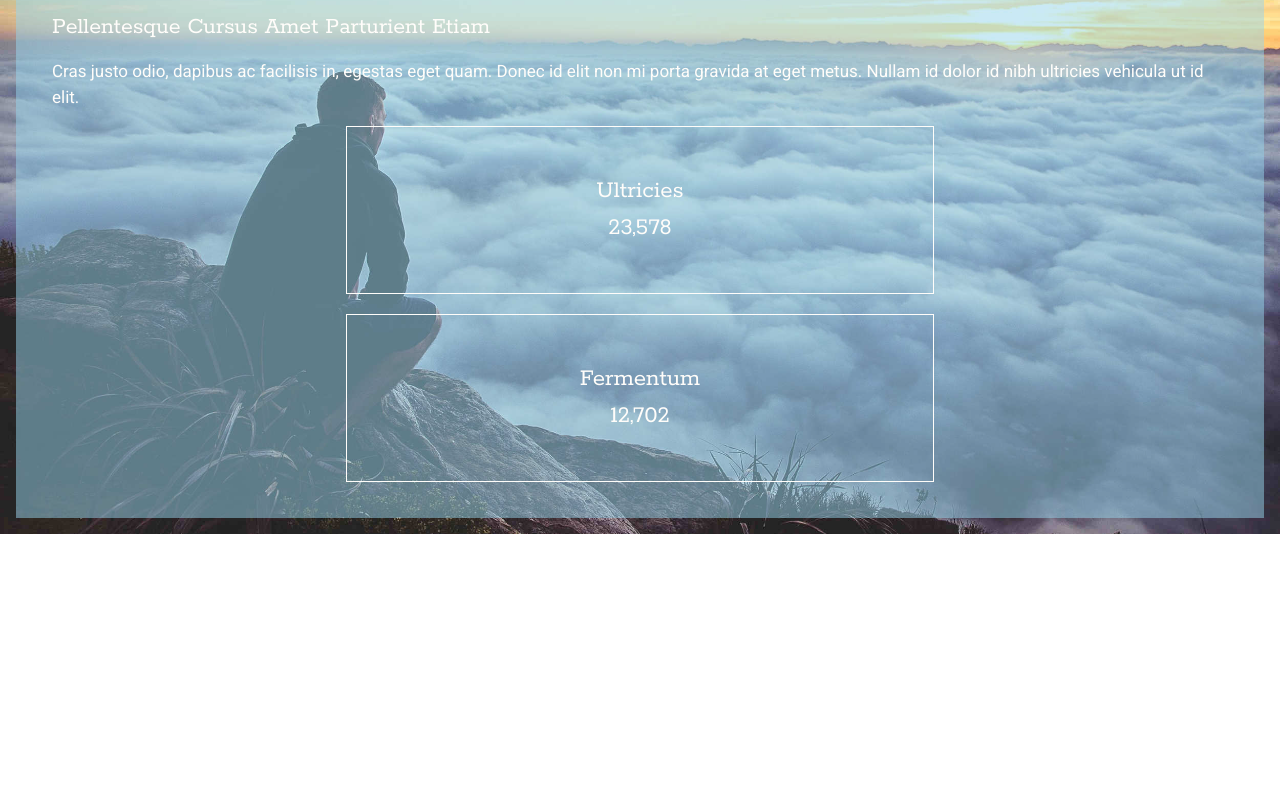
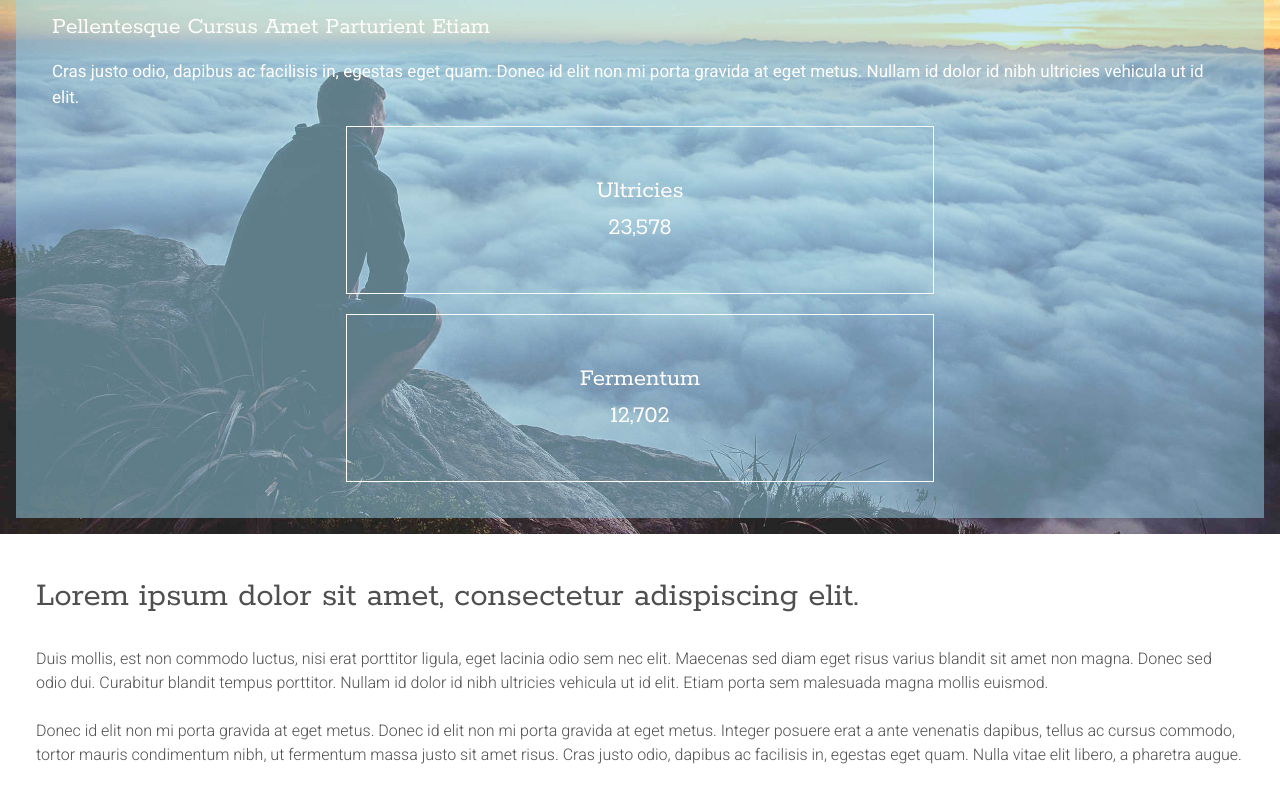
Before and after one commit to aliii390/TP-TailwindMontaigne, a website: page index.html in a window 1280 px wide. Shown: the part 1550-2353 px from the top of the page. Before the commit the page ends 2084 px from the top, so only its background shows below. Drawn offline with Linux system fonts and the light colour scheme.

Commit message:
ADD: debut de la section 4 il manque que le bouton a rajouter

```diff
--- a/index.html
+++ b/index.html
@@ -111,12 +111,14 @@
         </p>
 
         <div class="flex flex-col justify-center items-center gap-5">
-          <article class=" flex flex-col border border-solid border-neutral-off-white items-center w-[50%] h-[21vh] justify-center">
+          <article
+            class=" flex flex-col border border-solid border-neutral-off-white items-center w-[50%] h-[21vh] justify-center">
             <h3 class="font-Rokkitt text-neutral-off-white text-[25px]">Ultricies</h3>
             <p class="font-Rokkitt text-neutral-off-white text-[25px]">23,578</p>
           </article>
 
-          <article class=" flex flex-col border border-solid border-neutral-off-white items-center w-[50%] h-[21vh] justify-center">
+          <article
+            class=" flex flex-col border border-solid border-neutral-off-white items-center w-[50%] h-[21vh] justify-center">
             <h3 class="font-Rokkitt text-neutral-off-white text-[25px]">Fermentum</h3>
             <p class="font-Rokkitt text-neutral-off-white text-[25px]">12,702</p>
           </article>
@@ -129,6 +131,25 @@
 
     <!-- fin de code -->
 
+    <!-- 4ème section -->
+
+    <section class="p-9 flex flex-col gap-6">
+      <h2 class="font-Rokkitt text-[#4F4F4F] text-[35px] w-[80%]">Lorem ipsum dolor sit amet, consectetur adispiscing
+        elit.</h2>
+      <p class="font-Roboto text-[#4F4F4F] font-light">Duis mollis, est non commodo luctus, nisi erat porttitor ligula,
+        eget lacinia odio sem nec elit. Maecenas sed
+        diam eget risus varius blandit sit amet non magna. Donec sed odio dui. Curabitur blandit tempus porttitor.
+        Nullam id dolor id nibh ultricies vehicula ut id elit. Etiam porta sem malesuada magna mollis euismod.</p>
+
+      <p class="font-Roboto text-[#4F4F4F] font-light"> Donec id elit non mi porta gravida at eget metus. Donec id elit
+        non mi porta gravida at eget metus. Integer posuere erat a ante venenatis dapibus, tellus ac cursus commodo,
+        tortor mauris condimentum nibh, ut fermentum massa justo sit amet risus. Cras justo odio, dapibus ac facilisis
+        in, egestas eget quam. Nulla vitae elit libero, a pharetra augue.</p>
+    </section>
+
+
+    <!-- fin de code -->
+
 
   </main>
 </body>
```
Also changed, not shown: css/output.css.
